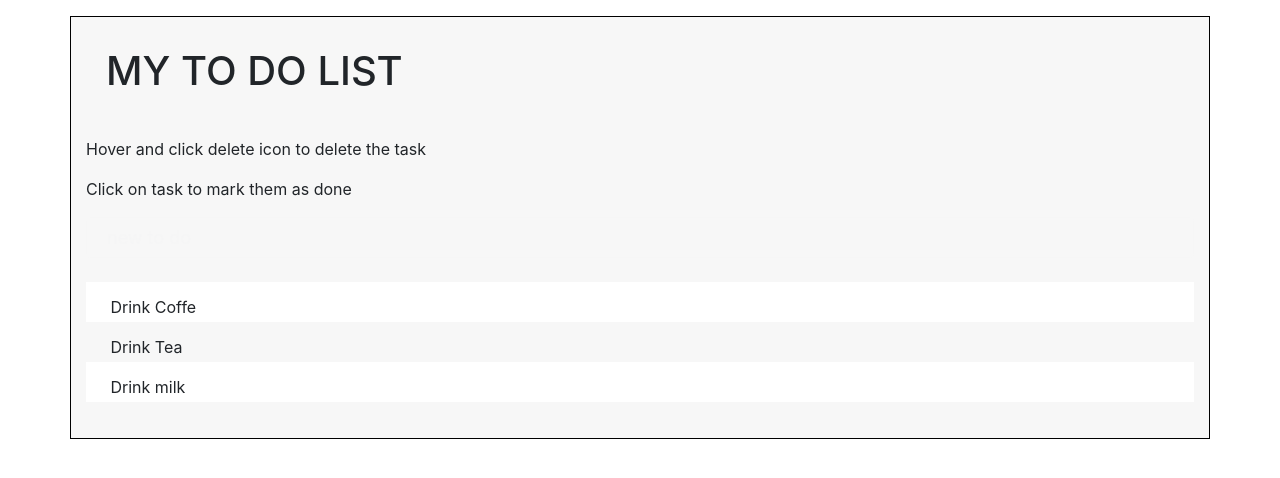
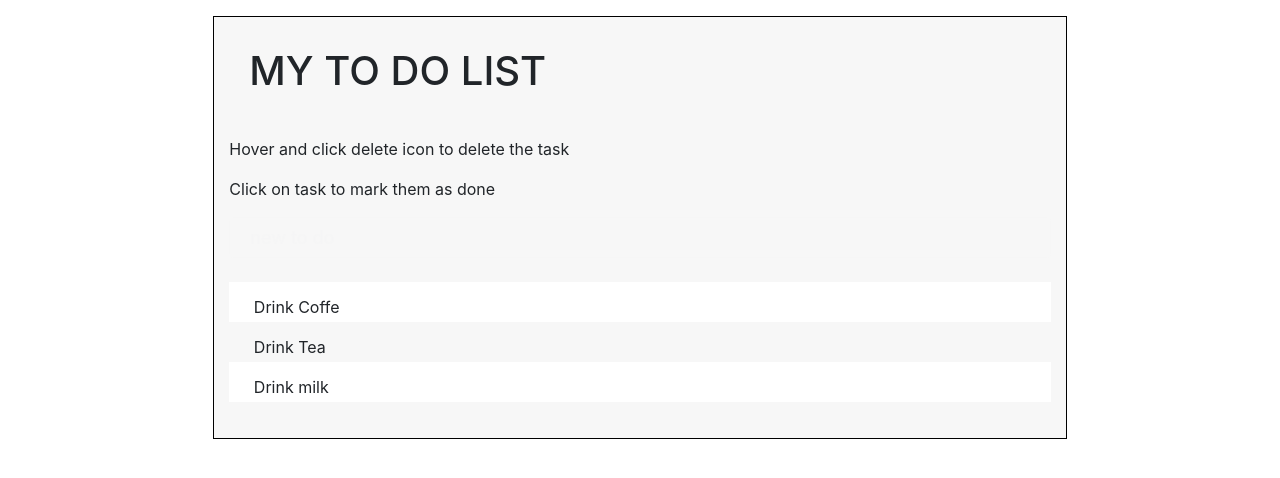
Before and after one commit to codezips/to-do-list-javascript, a plain HTML site: page index.html in a window 1280 px wide. Drawn offline with nearby package versions, Linux system fonts and the light colour scheme.

Commit message:
updated index.html

```diff
--- a/index.html
+++ b/index.html
@@ -16,7 +16,7 @@
 
   </head>
   <body>
-    <div class="container">
+    <div class="container col-lg-8">
       <h1>My To Do LIst</h1>
       <br>
       <p>Hover and click delete icon to delete the task</p>
```
